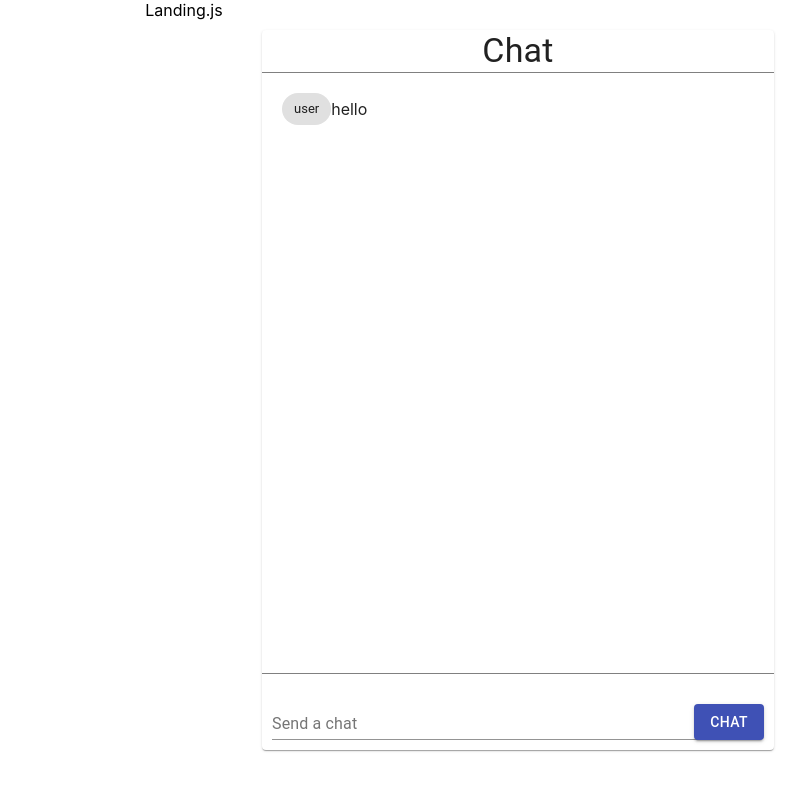
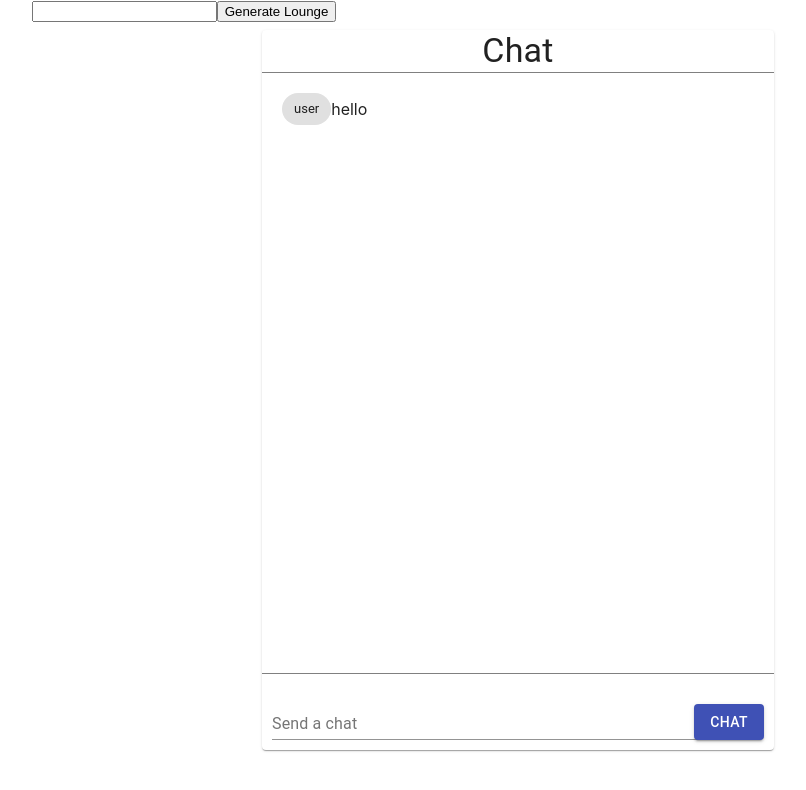
Before and after one commit to carsondavies/podcast-lounge, a React (Create React App) app: page /#/ in a window 1280 px wide. Shown: the top 790 px of the page, without its empty margins (456-1262 px from the left). Built offline with nearby package versions, Linux system fonts and the light colour scheme.

Commit message:
started hashing out landing page

```diff
--- a/src/Components/Landing/Landing.js
+++ b/src/Components/Landing/Landing.js
@@ -1,9 +1,31 @@
-import React from 'react'
+import React, { useState } from 'react'
+import axios from 'axios'
 
 const Landing = () => {
 
+  const [URL, setURL] = useState('')
+  const [video, setVideo] = useState('')
+
+  const handleChange = (e) => {
+    setURL(e.target.value)
+  }
+
+  const createLounge = (URL) => {
+    axios.post('/api/createlounge', { URL })
+      //this is where I have to figure out how to generate a component using this function. insert the proper ID into the YT player and use the sockets to line up the video and the chat. maybe using Route to={} to the lounge component, pass the id via props and then start the sockets or whatever.
+      .then()
+  }
+
+
   return (
-    <div>Landing.js</div>
+    <div>
+      <input
+        name='URL'
+        value={URL}
+        type='text'
+        onChange={handleChange} />
+      <button onClick={() => createLounge()}>Generate Lounge</button>
+    </div>
   )
 }
 
```
Also changed, not shown: 2 other files (tests, documents, lock files or other folders).
